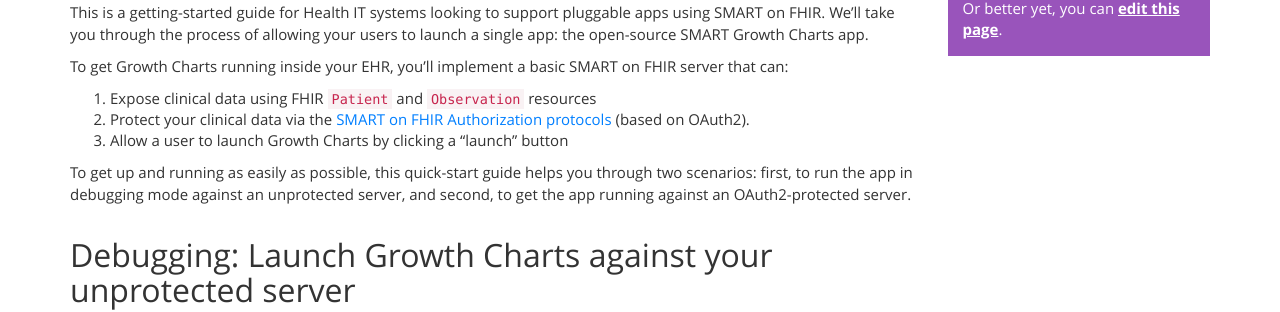
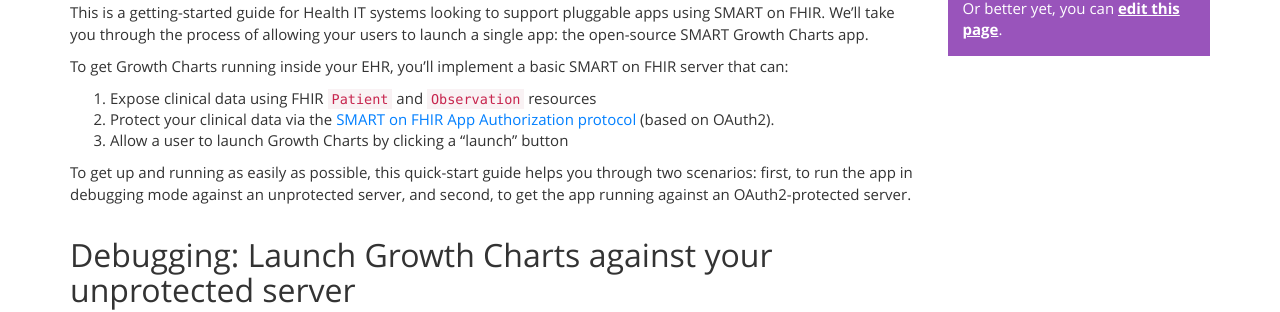
Before and after one commit to smart-on-fhir/smart-on-fhir.github.io, a Jekyll site: the page built from tutorials/server-quick-start/index.md, in a window 1280 px wide and 900 px high. Shown: the part 198-510 px from the top of the window. Built offline with Jekyll 4.4.1, drawn with Linux system fonts in a browser that asks for light colours; Markdown is read by kramdown in place of the engine named in the settings.

Commit message:
Update index.md

```diff
--- a/tutorials/server-quick-start/index.md
+++ b/tutorials/server-quick-start/index.md
@@ -12,7 +12,7 @@
 To get Growth Charts running inside your EHR, you'll implement a basic SMART on FHIR server that can:
 
 1. Expose clinical data using FHIR `Patient` and `Observation` resources
-2. Protect your clinical data via the [SMART on FHIR Authorization protocols](http://docs.smarthealthit.org/authorization/) (based on OAuth2).
+2. Protect your clinical data via the [SMART on FHIR App Authorization protocol](http://docs.smarthealthit.org/authorization/) (based on OAuth2).
 3. Allow a user to launch Growth Charts by clicking a "launch" button
 
 To get up and running as easily as possible, this quick-start guide helps you
```
